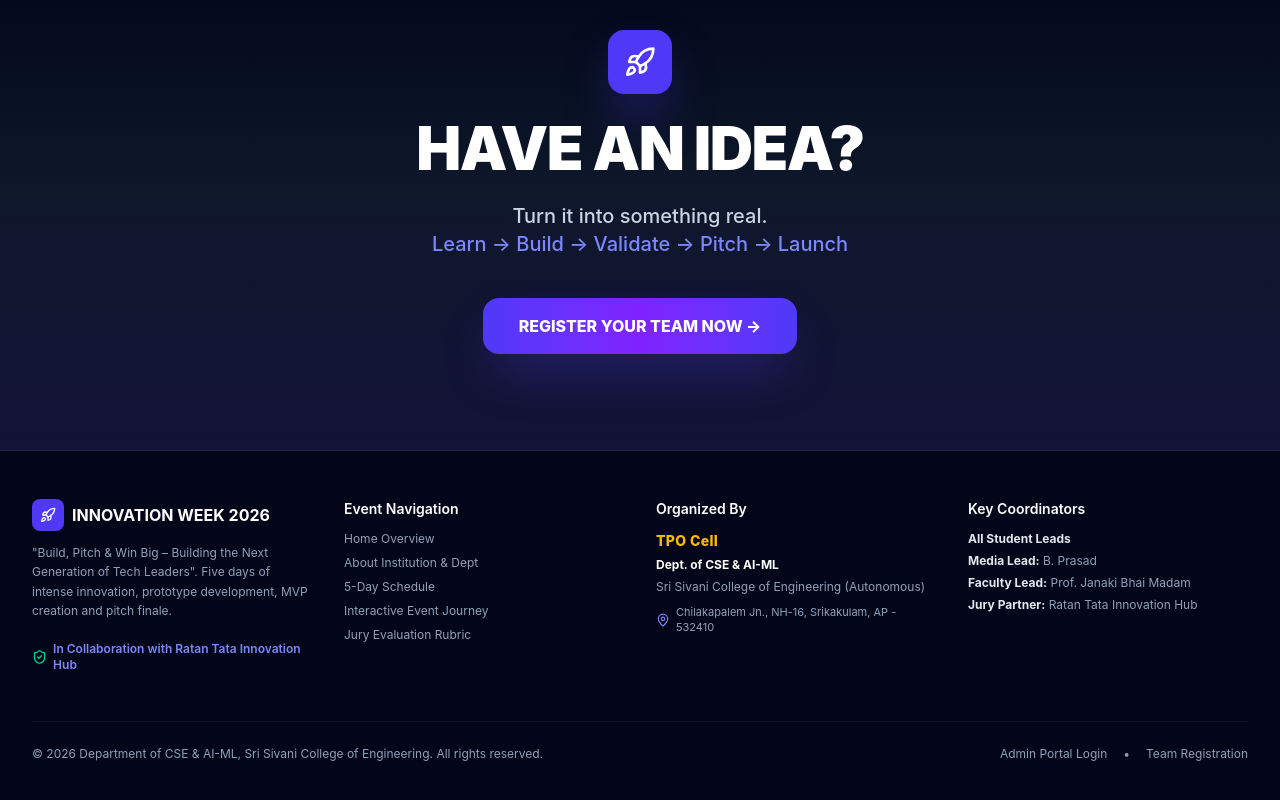
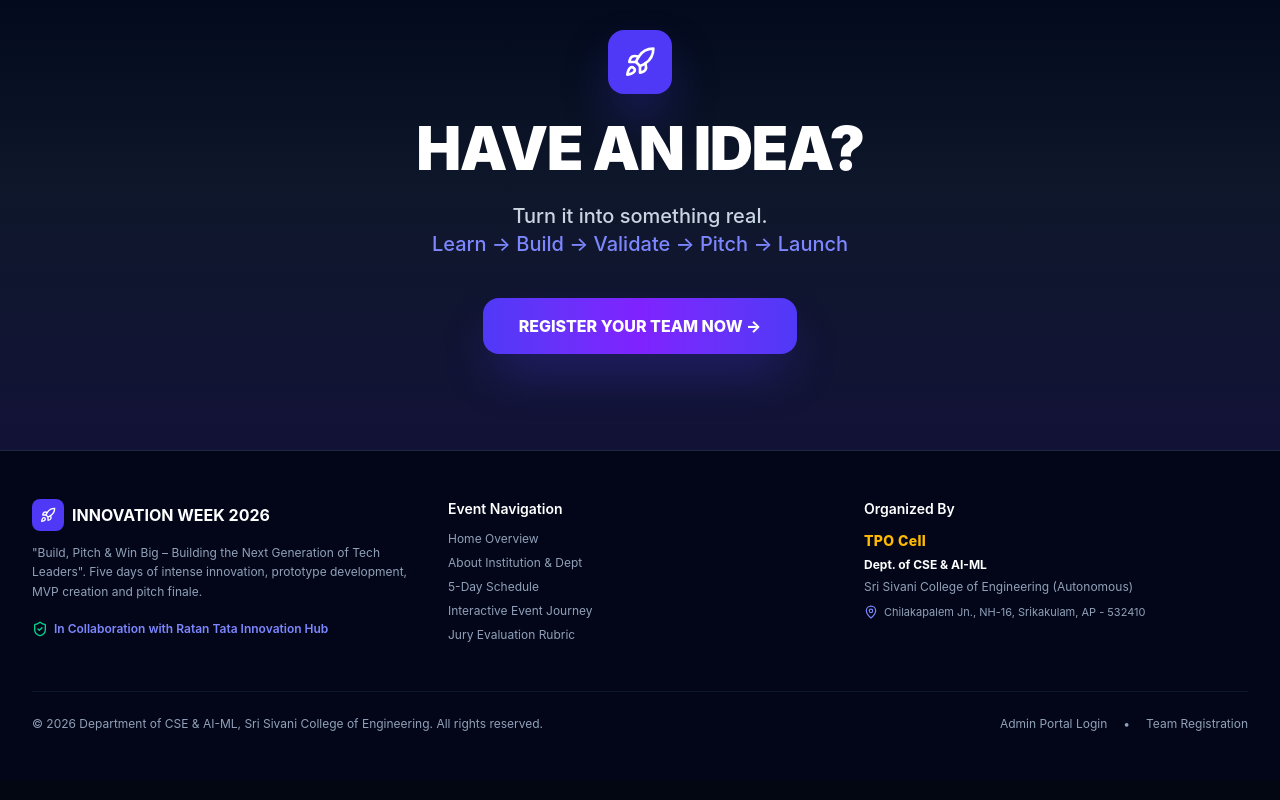
Before and after one commit to LokeshAshapu/innovation_week_ssce, a Next.js app: page / in a window 1280 px wide. Shown: the part 6374-7174 px from the top of the page. Built offline with nearby package versions, Linux system fonts and the light colour scheme.

Commit message:
Remove Key Coordinators section from Footer

```diff
--- a/components/Footer.tsx
+++ b/components/Footer.tsx
@@ -5,7 +5,7 @@
   return (
     <footer className="border-t border-slate-800 bg-slate-950 text-slate-400 text-xs">
       <div className="mx-auto max-w-7xl px-4 py-12 sm:px-6 lg:px-8">
-        <div className="grid grid-cols-1 gap-8 md:grid-cols-4">
+        <div className="grid grid-cols-1 gap-8 md:grid-cols-3">
 
           {/* Col 1: About */}
           <div className="space-y-3">
@@ -49,17 +49,6 @@
               </p>
             </div>
           </div>
-
-          {/* Col 4: Coordinators */}
-          <div>
-            <h4 className="font-semibold text-white text-sm mb-3">Key Coordinators</h4>
-            <ul className="space-y-1.5 text-slate-400">
-              <li><strong className="text-slate-200">All Student Leads</strong> </li>
-              <li><strong className="text-slate-200">Media Lead:</strong> B. Prasad</li>
-              <li><strong className="text-slate-200">Faculty Lead:</strong> Prof. Janaki Bhai Madam</li>
-              <li><strong className="text-slate-200">Jury Partner:</strong> Ratan Tata Innovation Hub</li>
-            </ul>
-          </div>
         </div>
 
         <div className="mt-12 border-t border-slate-900 pt-6 flex flex-col sm:flex-row items-center justify-between gap-4 text-slate-400">
```
